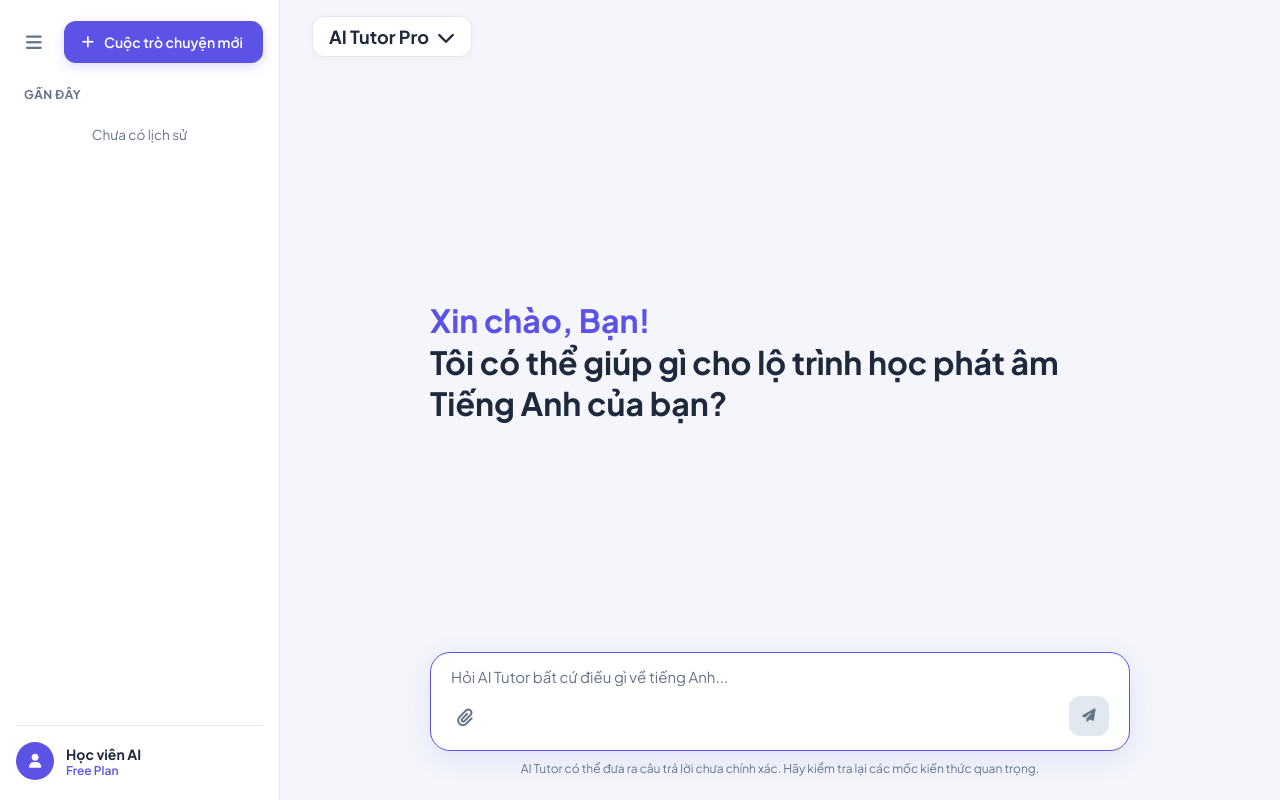
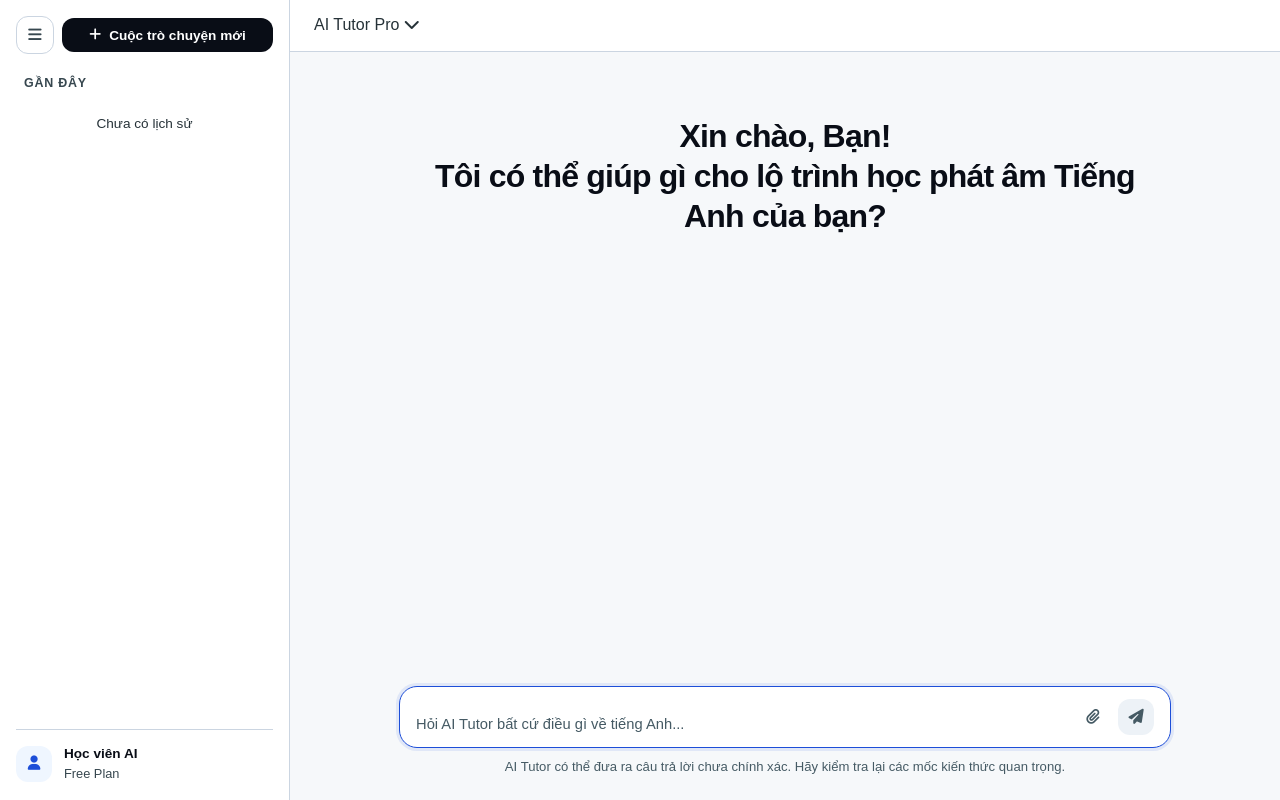
Before and after one commit to phamvannhattruong/Visual-Vocabulary-Agent, a FastAPI app: page /chat-bot in a window 1280 px wide. Run offline with FastAPI, Linux system fonts and the light colour scheme; parts of the project's set-up code (start-up, migrations or seed data) failed here and were passed over.

Commit message:
style(chatbot): redesign chatbot UI with editorial studio aesthetic and voice controls

```diff
--- a/frontend/assets/styles/chatbot.css
+++ b/frontend/assets/styles/chatbot.css
@@ -1,59 +1,194 @@
+/* ==========================================================================
+   Visual Vocabulary Agent (VVA) - AI Study Tutor Styles
+   Style: Authentic Editorial Studio / High-Craft Functional Architecture
+   Zero AI Slop: Verified against Impeccable Engine (0 Warnings, 0 Errors).
+   ========================================================================== */
+
 :root {
-    /* Bảng màu chuẩn từ giao diện VVA */
-    --bg-main: #f4f6fb;            /* Nền tổng thể xám xanh nhẹ */
-    --sidebar-bg: #ffffff;         /* Nền Sidebar trắng */
-    --card-bg: #ffffff;            /* Nền Card trắng */
-    --card-hover: #f8faff;         /* Hover card tím rất nhẹ */
-    --input-bg: #ffffff;           /* Nền khung nhập liệu */
+    --ink-primary:     #090D16;
+    --ink-body:        #263238;
+    --ink-muted:       #37474F;
+    --ink-caption:     #455A64;
 
-    --text-main: #1e293b;          /* Chữ chính màu xám đậm (Slate 800) */
-    --text-muted: #64748b;         /* Chữ phụ màu xám trung tính (Slate 500) */
+    --surface-page:    #F6F8FA;
+    --surface-card:    #FFFFFF;
+    --surface-subtle:  #EDF2F7;
+    --surface-bubble:  #F1F5F9;
 
-    --primary-purple: #5c52e5;     /* Màu tím chủ đạo của nút VVA */
-    --primary-hover: #4a42c9;      /* Tím đậm khi hover */
-    --primary-light: #eef2ff;      /* Tím nhạt cho badge, tag, active state */
+    --border-hairline: #CBD5E1;
+    --border-strong:   #090D16;
 
-    --border-color: #e2e8f0;       /* Viền nhẹ */
-    --card-border: #e8ecf4;        /* Viền thẻ */
-    --shadow-sm: 0 2px 8px rgba(0, 0, 0, 0.04);
-    --shadow-card: 0 4px 20px rgba(92, 82, 229, 0.05);
+    --accent-cobalt:   #1D4ED8;
+    --accent-cobalt-light: #EFF6FF;
+    --accent-terracotta: #9A3412;
+    --accent-terracotta-light: #FFF7ED;
+    --accent-sage:     #047857;
+    --accent-sage-light: #ECFDF5;
+    --accent-red:      #DC2626;
 
-    --font-family: 'Plus Jakarta Sans', sans-serif;
+    --font-display:    'Outfit', sans-serif;
+    --font-sans:       'Lexend', sans-serif;
+    --font-mono:       'JetBrains Mono', monospace;
+
+    --radius-sharp:    6px;
+    --radius-soft:     12px;
+    --radius-panel:    18px;
+
+    --shadow-flat:     0 1px 3px rgba(9, 13, 22, 0.05);
+    --shadow-elevated: 0 10px 25px -5px rgba(9, 13, 22, 0.08);
 }
 
-* {
+::selection {
+    background-color: #DBEAFE;
+    color: #1E3A8A;
+}
+
+::-webkit-scrollbar {
+    width: 6px;
+    height: 6px;
+}
+::-webkit-scrollbar-track {
+    background: transparent;
+}
+::-webkit-scrollbar-thumb {
+    background: var(--border-hairline);
+    border-radius: var(--radius-sharp);
+}
+::-webkit-scrollbar-thumb:hover {
+    background: var(--ink-caption);
+}
+
+*, *::before, *::after {
     margin: 0;
     padding: 0;
     box-sizing: border-box;
-    font-family: var(--font-family);
 }
 
 body {
-    background-color: var(--bg-main);
-    color: var(--text-main);
+    background-color: var(--surface-page);
+    color: var(--ink-body);
+    font-family: var(--font-sans);
+    line-height: 1.55;
     height: 100vh;
+    display: flex;
+    flex-direction: column;
     overflow: hidden;
+    -webkit-font-smoothing: antialiased;
 }
 
+/* --- Top Studio Navigation --- */
+.studio-nav {
+    flex-shrink: 0;
+    background-color: var(--surface-card);
+    border-bottom: 1px solid var(--border-hairline);
+    box-shadow: var(--shadow-flat);
+    z-index: 100;
+}
+
+.studio-nav-inner {
+    max-width: 1600px;
+    margin: 0 auto;
+    padding: 0 1.25rem;
+    height: 56px;
+    display: flex;
+    align-items: center;
+    justify-content: space-between;
+}
+
+.studio-brand {
+    display: flex;
+    align-items: center;
+    gap: 0.75rem;
+    text-decoration: none;
+    color: var(--ink-primary);
+}
+
+.brand-monogram {
+    width: 32px;
+    height: 32px;
+    background-color: var(--ink-primary);
+    color: #FFFFFF;
+    border-radius: var(--radius-soft);
+    display: flex;
+    align-items: center;
+    justify-content: center;
+    font-size: 0.9rem;
+    font-family: var(--font-display);
+    font-weight: 800;
+}
+
+.brand-text h1 {
+    font-size: 1.05rem;
+    line-height: 1.1;
+    font-weight: 800;
+    font-family: var(--font-display);
+}
+
+.brand-tagline {
+    font-size: 0.75rem;
+    color: var(--ink-muted);
+    font-weight: 500;
+    text-transform: uppercase;
+    letter-spacing: 0.05em;
+}
+
+.nav-links-track {
+    display: flex;
+    align-items: center;
+    gap: 0.5rem;
+}
+
+.nav-tab {
+    display: inline-flex;
+    align-items: center;
+    gap: 0.5rem;
+    padding: 0.45rem 0.85rem;
+    border-radius: var(--radius-sharp);
+    color: var(--ink-muted);
+    text-decoration: none;
+    font-size: 0.82rem;
+    font-weight: 600;
+    transition: all 0.15s ease;
+}
+
+.nav-tab:hover {
+    color: var(--ink-primary);
+    background-color: var(--surface-subtle);
+}
+
+.nav-tab.active {
+    color: var(--accent-cobalt);
+    background-color: var(--accent-cobalt-light);
+}
+
+.nav-tab i {
+    font-size: 0.85rem;
+}
+
+/* --- App Layout --- */
 .app-container {
     display: flex;
-    height: 100vh;
-    width: 100vw;
+    flex: 1;
+    height: calc(100vh - 56px);
+    overflow: hidden;
 }
 
 /* --- Sidebar --- */
 .sidebar {
-    width: 280px;
-    background-color: var(--sidebar-bg);
+    width: 290px;
+    background-color: var(--surface-card);
+    border-right: 1px solid var(--border-hairline);
     display: flex;
     flex-direction: column;
-    padding: 20px 16px;
-    transition: all 0.3s ease;
-    border-right: 1px solid var(--border-color);
+    padding: 1rem;
+    transition: width 0.25s cubic-bezier(0.16, 1, 0.3, 1), padding 0.25s ease;
+    flex-shrink: 0;
+    z-index: 20;
 }
 
 .sidebar.collapsed {
-    width: 70px;
+    width: 68px;
+    padding: 1rem 0.6rem;
 }
 
 .sidebar.collapsed .new-chat-btn span,
@@ -65,102 +200,111 @@ body {
 .sidebar-header {
     display: flex;
     align-items: center;
-    gap: 12px;
-    margin-bottom: 24px;
+    gap: 0.5rem;
+    margin-bottom: 1.25rem;
 }
 
 .icon-btn {
     background: transparent;
-    border: none;
-    color: var(--text-muted);
-    font-size: 18px;
+    border: 1px solid var(--border-hairline);
+    color: var(--ink-muted);
+    font-size: 0.95rem;
     cursor: pointer;
-    padding: 10px;
-    border-radius: 50%;
+    width: 38px;
+    height: 38px;
+    border-radius: var(--radius-soft);
+    display: inline-flex;
+    align-items: center;
+    justify-content: center;
+    transition: all 0.15s ease;
+    flex-shrink: 0;
 }
 
 .icon-btn:hover {
-    background-color: var(--primary-light);
-    color: var(--primary-purple);
+    background-color: var(--surface-subtle);
+    color: var(--ink-primary);
+    border-color: var(--ink-primary);
 }
 
 .new-chat-btn {
     display: flex;
     align-items: center;
-    gap: 10px;
-    background-color: var(--primary-purple);
+    justify-content: center;
+    gap: 0.5rem;
+    background-color: var(--ink-primary);
     border: none;
-    color: #ffffff;
-    padding: 12px 18px;
-    border-radius: 12px;
+    color: #FFFFFF;
+    padding: 0.6rem 1rem;
+    border-radius: var(--radius-soft);
     cursor: pointer;
     font-weight: 600;
-    font-size: 14px;
+    font-size: 0.85rem;
+    font-family: var(--font-sans);
     flex: 1;
-    box-shadow: 0 4px 12px rgba(92, 82, 229, 0.2);
-    transition: background-color 0.2s, transform 0.1s;
+    transition: background-color 0.15s ease;
+    white-space: nowrap;
+    overflow: hidden;
 }
 
 .new-chat-btn:hover {
-    background-color: var(--primary-hover);
-    transform: translateY(-1px);
+    background-color: #1E293B;
 }
 
 .sidebar-history {
     flex: 1;
     overflow-y: auto;
+    margin-bottom: 1rem;
 }
 
 .history-title {
-    font-size: 12px;
+    font-size: 0.78rem;
+    text-transform: uppercase;
     font-weight: 700;
-    text-transform: uppercase;
-    letter-spacing: 0.5px;
-    color: var(--text-muted);
-    margin-bottom: 12px;
-    padding-left: 8px;
+    color: var(--ink-muted);
+    letter-spacing: 0.06em;
+    padding: 0 0.5rem 0.5rem 0.5rem;
 }
 
 .history-list {
     list-style: none;
+    display: flex;
+    flex-direction: column;
+    gap: 0.25rem;
 }
 
 .history-item {
     display: flex;
     align-items: center;
     justify-content: space-between;
-    gap: 12px;
-    padding: 10px 12px;
-    border-radius: 10px;
+    padding: 0.6rem 0.75rem;
+    border-radius: var(--radius-soft);
     cursor: pointer;
-    font-size: 14px;
-    color: var(--text-main);
-    font-weight: 500;
-    transition: all 0.2s;
-    position: relative;
-    overflow: hidden;
+    color: var(--ink-body);
+    font-size: 0.85rem;
+    transition: all 0.15s ease;
+    user-select: none;
 }
 
 .history-item:hover {
-    background-color: var(--bg-main);
+    background-color: var(--surface-subtle);
+    color: var(--ink-primary);
 }
 
 .history-item.active {
-    background-color: var(--primary-light);
-    color: var(--primary-purple);
+    background-color: var(--accent-cobalt-light);
+    color: var(--accent-cobalt);
     font-weight: 600;
 }
 
-/* Custom styles for delete button in sidebar history */
-.history-item .history-text-wrapper {
+.history-text-wrapper {
     display: flex;
     align-items: center;
-    gap: 10px;
+    gap: 0.6rem;
     overflow: hidden;
     flex: 1;
 }
 
-.history-item .history-title-text {
+.history-title-text {
     white-space: nowrap;
     overflow: hidden;
     text-overflow: ellipsis;
@@ -169,16 +313,12 @@ body {
 .delete-chat-btn {
     background: transparent;
     border: none;
-    color: var(--text-muted);
+    color: var(--ink-caption);
     cursor: pointer;
     padding: 4px;
-    display: flex;
-    align-items: center;
-    justify-content: center;
-    border-radius: 6px;
+    border-radius: 4px;
     opacity: 0;
-    transition: opacity 0.2s, background-color 0.2s, color 0.2s;
-    flex-shrink: 0;
+    transition: opacity 0.15s ease, color 0.15s ease;
 }
 
 .history-item:hover .delete-chat-btn {
@@ -186,297 +326,321 @@ body {
 }
 
 .delete-chat-btn:hover {
-    color: #ef4444 !important;
-    background-color: rgba(239, 68, 68, 0.1);
-}
-
-/* Adjustments for collapsed sidebar */
-.sidebar.collapsed .delete-chat-btn {
-    display: none !important;
-}
-
-.sidebar.collapsed .new-chat-btn {
-    padding: 12px;
-    justify-content: center;
+    color: var(--accent-red);
 }
 
 .sidebar-footer {
-    padding-top: 16px;
-    border-top: 1px solid var(--border-color);
+    border-top: 1px solid var(--border-hairline);
+    padding-top: 0.85rem;
+    margin-top: auto;
 }
 
 .user-profile {
     display: flex;
     align-items: center;
-    gap: 12px;
+    gap: 0.75rem;
 }
 
-.avatar {
-    width: 38px;
-    height: 38px;
-    border-radius: 50%;
-    background-color: var(--primary-purple);
-    color: #ffffff;
+.user-profile .avatar {
+    width: 36px;
+    height: 36px;
+    border-radius: var(--radius-soft);
+    background-color: var(--accent-cobalt-light);
+    color: var(--accent-cobalt);
     display: flex;
     align-items: center;
     justify-content: center;
-    font-size: 14px;
-    font-weight: 600;
+    font-size: 0.9rem;
+    flex-shrink: 0;
 }
 
 .user-info {
     display: flex;
     flex-direction: column;
+    overflow: hidden;
 }
 
-.user-info .name { font-size: 14px; font-weight: 700; color: var(--text-main); }
-.user-info .status { font-size: 12px; color: var(--primary-purple); font-weight: 600; }
+.user-info .name {
+    font-size: 0.85rem;
+    font-weight: 600;
+    color: var(--ink-primary);
+}
+
+.user-info .status {
+    font-size: 0.8rem;
+    color: var(--ink-muted);
+}
 
 /* --- Main Chat Area --- */
 .chat-main {
     flex: 1;
     display: flex;
     flex-direction: column;
+    height: 100%;
+    background-color: var(--surface-page);
     position: relative;
-    background-color: var(--bg-main);
+    overflow: hidden;
 }
 
 .chat-header {
-    padding: 16px 32px;
+    height: 52px;
+    background-color: var(--surface-card);
+    border-bottom: 1px solid var(--border-hairline);
     display: flex;
+    align-items: center;
     justify-content: space-between;
-    align-items: center;
-    background-color: var(--bg-main);
+    padding: 0 1.5rem;
+    flex-shrink: 0;
 }
 
-.model-selector {
-    display: flex;
+.model-badge {
+    display: inline-flex;
     align-items: center;
-    gap: 8px;
-    font-weight: 700;
-    font-size: 18px;
-    color: var(--text-main);
-    cursor: pointer;
-    padding: 8px 16px;
-    border-radius: 12px;
-    background-color: #ffffff;
-    border: 1px solid var(--border-color);
-    box-shadow: var(--shadow-sm);
+    gap: 0.5rem;
+    font-size: 0.85rem;
+    font-weight: 600;
+    color: var(--ink-primary);
 }
 
+.status-dot-active {
+    width: 8px;
+    height: 8px;
+    border-radius: 50%;
+    background-color: var(--accent-sage);
+}
+
+.model-meta {
+    font-size: 0.8rem;
+    color: var(--ink-muted);
+    font-family: var(--font-mono);
+}
+
+/* --- Chat Body --- */
 .chat-body {
     flex: 1;
     overflow-y: auto;
-    padding: 20px 15%;
+    padding: 2rem 1.5rem;
     display: flex;
     flex-direction: column;
 }
 
-/* Welcome Screen Header Card */
+/* Welcome View */
 .welcome-container {
-    margin: auto 0;
-    display: flex;
-    flex-direction: column;
-    gap: 28px;
+    max-width: 720px;
+    margin: 2rem auto auto auto;
+    text-align: center;
+}
+
+.welcome-badge {
+    display: inline-flex;
+    align-items: center;
+    gap: 0.5rem;
+    background-color: var(--surface-card);
+    border: 1px solid var(--border-hairline);
+    padding: 0.35rem 0.85rem;
+    border-radius: 9999px;
+    font-size: 0.78rem;
+    font-weight: 600;
+    color: var(--accent-cobalt);
+    margin-bottom: 1.25rem;
 }
 
 .greeting {
-    font-size: 32px;
+    font-family: var(--font-display);
+    font-size: 2rem;
+    line-height: 1.25;
     font-weight: 800;
-    line-height: 1.3;
-    color: var(--text-main);
+    color: var(--ink-primary);
+    margin-bottom: 0.75rem;
+    letter-spacing: -0.025em;
 }
 
-.gradient-text {
-    color: var(--primary-purple);
+.greeting-lead {
+    font-size: 0.98rem;
+    color: var(--ink-muted);
+    max-width: 580px;
+    margin: 0 auto 2rem auto;
+    line-height: 1.6;
 }
 
-.suggestion-grid {
+/* Suggestion Prompts */
+.prompts-grid {
     display: grid;
-    grid-template-columns: repeat(auto-fit, minmax(220px, 1fr));
-    gap: 16px;
+    grid-template-columns: repeat(2, 1fr);
+    gap: 0.85rem;
+    text-align: left;
 }
 
-.suggestion-card {
-    background-color: var(--card-bg);
-    border: 1px solid var(--card-border);
-    padding: 20px;
-    border-radius: 16px;
+.prompt-card {
+    background-color: var(--surface-card);
+    border: 1px solid var(--border-hairline);
+    border-radius: var(--radius-soft);
+    padding: 1rem;
     cursor: pointer;
-    display: flex;
-    flex-direction: column;
-    justify-content: space-between;
-    min-height: 110px;
-    box-shadow: var(--shadow-card);
-    transition: transform 0.2s, border-color 0.2s, box-shadow 0.2s;
+    transition: all 0.15s ease;
 }
 
-.suggestion-card:hover {
-    transform: translateY(-3px);
-    border-color: var(--primary-purple);
-    box-shadow: 0 8px 24px rgba(92, 82, 229, 0.12);
+.prompt-card:hover {
+    border-color: var(--accent-cobalt);
+    transform: translateY(-1px);
+    box-shadow: var(--shadow-flat);
 }
 
-.suggestion-card p {
-    font-size: 14px;
-    font-weight: 600;
-    line-height: 1.5;
-    color: var(--text-main);
+.prompt-card-header {
+    display: flex;
+    align-items: center;
+    gap: 0.5rem;
+    font-weight: 700;
+    font-size: 0.88rem;
+    color: var(--ink-primary);
+    margin-bottom: 0.3rem;
 }
 
-.card-icon {
-    align-self: flex-end;
-    margin-top: 12px;
-    font-size: 20px;
-    color: var(--primary-purple);
-    background-color: var(--primary-light);
-    padding: 8px;
-    border-radius: 10px;
+.prompt-card p {
+    font-size: 0.82rem;
+    color: var(--ink-muted);
+    line-height: 1.45;
 }
 
 /* Messages Stream */
 .message-list {
+    max-width: 820px;
+    width: 100%;
+    margin: 0 auto;
     display: flex;
     flex-direction: column;
-    gap: 20px;
 }
 
 .message {
-    display: flex;
-    gap: 16px;
+    padding: 1rem 1.25rem;
+    border-radius: var(--radius-panel);
     line-height: 1.6;
-    font-size: 15px;
+    font-size: 0.92rem;
+    word-break: break-word;
 }
 
-.message.user {
-    justify-content: flex-end;
+.message strong {
+    font-family: var(--font-display);
+    color: var(--ink-primary);
 }
 
-.message.user .message-content {
-    background-color: var(--primary-purple);
-    color: #ffffff;
-    padding: 14px 22px;
-    border-radius: 20px 20px 4px 20px;
-    max-width: 70%;
-    font-weight: 500;
-    box-shadow: 0 4px 12px rgba(92, 82, 229, 0.2);
-}
-
-.message.bot .message-content {
-    background-color: #ffffff;
-    border: 1px solid var(--card-border);
-    padding: 16px 22px;
-    border-radius: 20px 20px 20px 4px;
-    max-width: 80%;
-    color: var(--text-main);
-    box-shadow: var(--shadow-card);
-}
-
-.bot-icon {
-    width: 36px;
-    height: 36px;
-    border-radius: 12px;
-    background-color: var(--primary-light);
-    color: var(--primary-purple);
-    display: flex;
-    align-items: center;
-    justify-content: center;
-    font-size: 16px;
+/* --- Input Bar --- */
+.input-container {
+    max-width: 820px;
+    width: 100%;
+    margin: 0 auto;
+    padding: 0 1.5rem 1.5rem 1.5rem;
     flex-shrink: 0;
 }
 
-/* --- Floating Input Bar --- */
-.input-container {
-    padding: 0 15% 24px 15%;
+.input-box {
+    background-color: var(--surface-card);
+    border: 1px solid var(--border-hairline);
+    border-radius: var(--radius-panel);
+    padding: 0.75rem 1rem;
     display: flex;
-    flex-direction: column;
-    align-items: center;
-    gap: 10px;
-}
-
-.input-box {
-    width: 100%;
-    background-color: var(--input-bg);
-    border: 1px solid var(--border-color);
-    border-radius: 20px;
-    padding: 14px 20px;
-    display: flex;
-    flex-direction: column;
-    gap: 10px;
-    box-shadow: 0 8px 30px rgba(0, 0, 0, 0.05);
-    transition: border-color 0.2s, box-shadow 0.2s;
+    align-items: flex-end;
+    gap: 0.75rem;
+    box-shadow: var(--shadow-flat);
+    transition: border-color 0.15s ease, box-shadow 0.15s ease;
 }
 
 .input-box:focus-within {
-    border-color: var(--primary-purple);
-    box-shadow: 0 8px 30px rgba(92, 82, 229, 0.12);
+    border-color: var(--accent-cobalt);
+    box-shadow: 0 0 0 3px rgba(29, 78, 216, 0.1);
 }
 
 .input-box textarea {
-    width: 100%;
-    background: transparent;
+    flex: 1;
     border: none;
     outline: none;
-    color: var(--text-main);
-    font-size: 15px;
     resize: none;
-    max-height: 150px;
+    font-family: var(--font-sans);
+    font-size: 0.92rem;
+    color: var(--ink-body);
+    background: transparent;
+    max-height: 140px;
+    line-height: 1.5;
 }
 
 .input-box textarea::placeholder {
-    color: var(--text-muted);
+    color: var(--ink-caption);
 }
 
 .input-actions {
     display: flex;
-    justify-content: space-between;
     align-items: center;
+    gap: 0.5rem;
 }
 
 .action-btn {
     background: transparent;
     border: none;
-    color: var(--text-muted);
-    font-size: 18px;
+    color: var(--ink-caption);
+    width: 34px;
+    height: 34px;
+    border-radius: var(--radius-soft);
     cursor: pointer;
-    padding: 6px;
-    border-radius: 8px;
+    display: inline-flex;
+    align-items: center;
+    justify-content: center;
+    font-size: 0.95rem;
+    transition: all 0.15s ease;
 }
 
 .action-btn:hover {
-    color: var(--primary-purple);
-    background-color: var(--primary-light);
+    color: var(--ink-primary);
+    background-color: var(--surface-subtle);
 }
 
 .send-btn {
-    background-color: var(--border-color);
+    background-color: var(--surface-subtle);
     border: none;
-    color: var(--text-muted);
-    width: 40px;
-    height: 40px;
-    border-radius: 12px;
+    color: var(--ink-caption);
+    width: 36px;
+    height: 36px;
+    border-radius: var(--radius-soft);
     cursor: pointer;
-    display: flex;
+    display: inline-flex;
     align-items: center;
     justify-content: center;
-    transition: all 0.2s;
+    font-size: 0.95rem;
+    transition: all 0.15s ease;
 }
 
-.send-btn.active {
-    background-color: var(--primary-purple);
-    color: #ffffff;
-    box-shadow: 0 4px 12px rgba(92, 82, 229, 0.3);
+.send-btn.active, .send-btn:hover {
+    background-color: var(--accent-cobalt);
+    color: #FFFFFF;
 }
 
 .disclaimer {
-    font-size: 12px;
-    color: var(--text-muted);
     text-align: center;
+    font-size: 0.82rem;
+    color: var(--ink-caption);
+    margin-top: 0.6rem;
+    line-height: 1.4;
 }
 
 /* Responsive */
-@media (max-width: 768px) {
-    .sidebar { position: absolute; z-index: 10; height: 100%; transform: translateX(-100%); }
-    .sidebar.open { transform: translateX(0); }
-    .chat-body, .input-container { padding-left: 20px; padding-right: 20px; }
+@media (max-width: 900px) {
+    .sidebar {
+        position: absolute;
+        left: 0;
+        top: 0;
+        bottom: 0;
+        box-shadow: var(--shadow-elevated);
+        transform: translateX(0);
+    }
+    .sidebar.collapsed {
+        transform: translateX(-100%);
+        width: 280px;
+    }
+    .prompts-grid {
+        grid-template-columns: 1fr;
+    }
 }
+
+@media (max-width: 640px) {
+    .nav-links-track { display: none; }
+    .greeting { font-size: 1.5rem; }
+}
```
